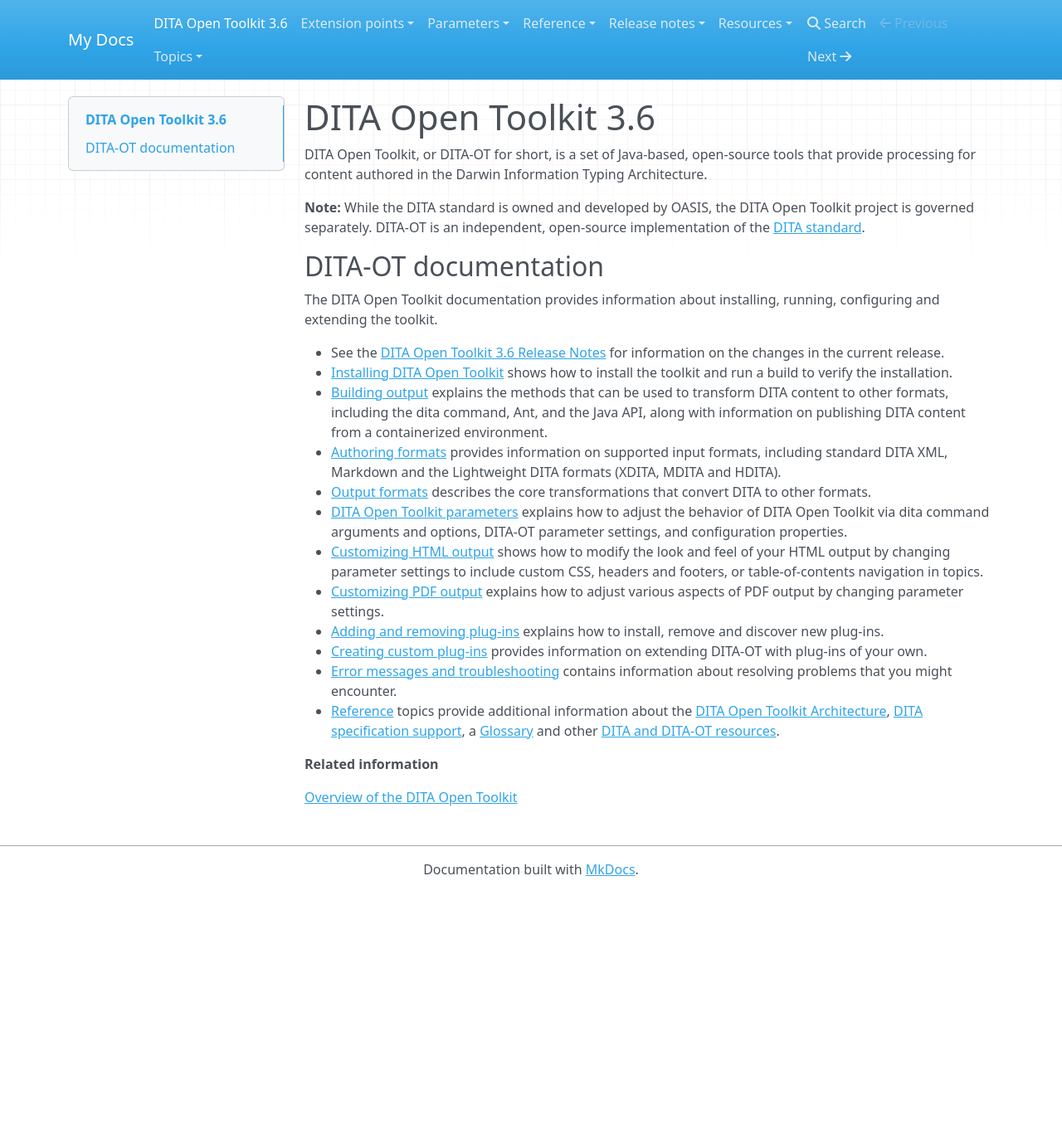
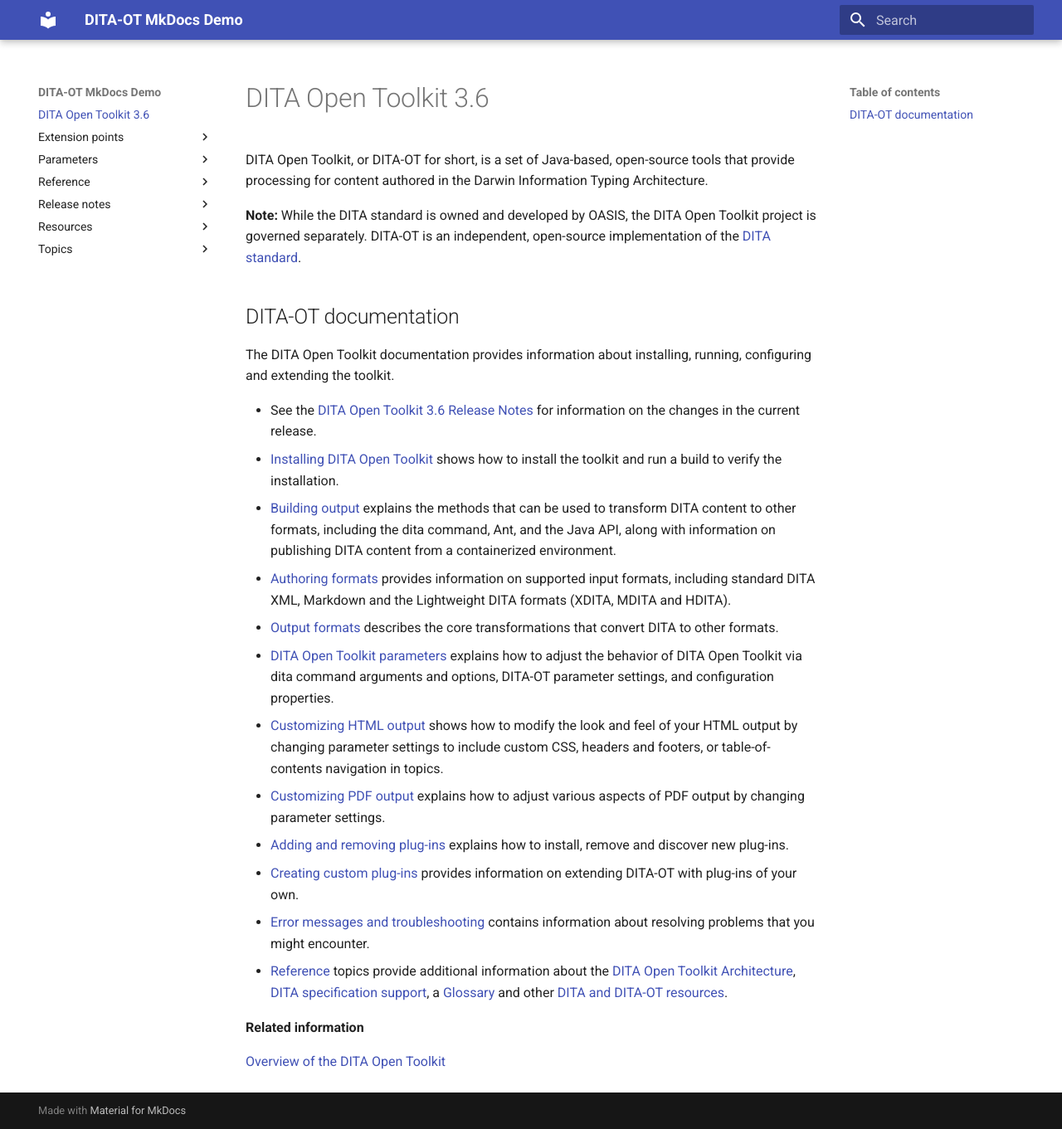
Before and after one commit to infotexture/ot-mkdocs-demo, an MkDocs documentation site: the page built from docs/index.md, in a window 1280 px wide and 1361 px high. Shown: the whole window at 83% size. Built offline with MkDocs 1.6.1 and Material for MkDocs 9.7.7, drawn with Linux system fonts in a browser that asks for light colours; nearby versions of some CDN libraries.

Commit message:
Update site name & switch to Material theme

```diff
--- a/mkdocs.yml
+++ b/mkdocs.yml
@@ -1 +1,4 @@
-site_name: My Docs
+site_name: DITA-OT MkDocs Demo
+
+theme:
+  name: material
```
